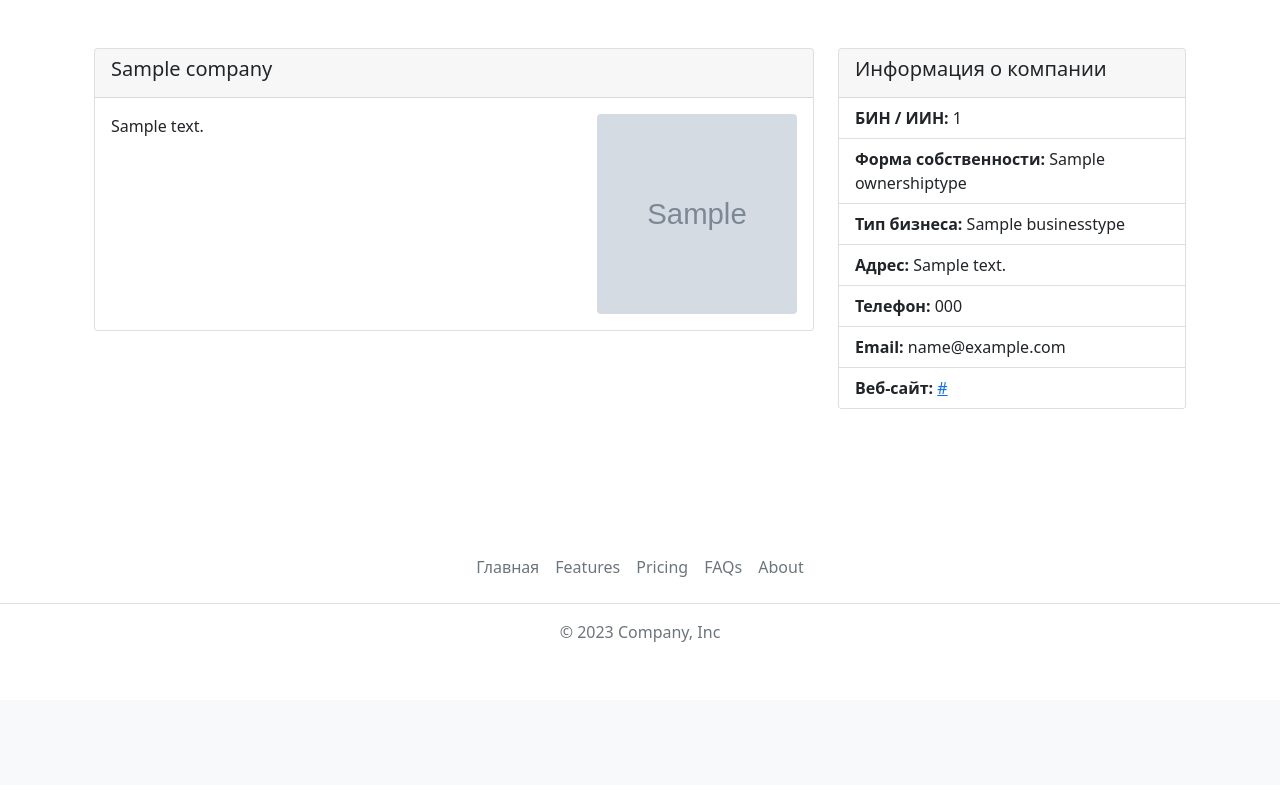
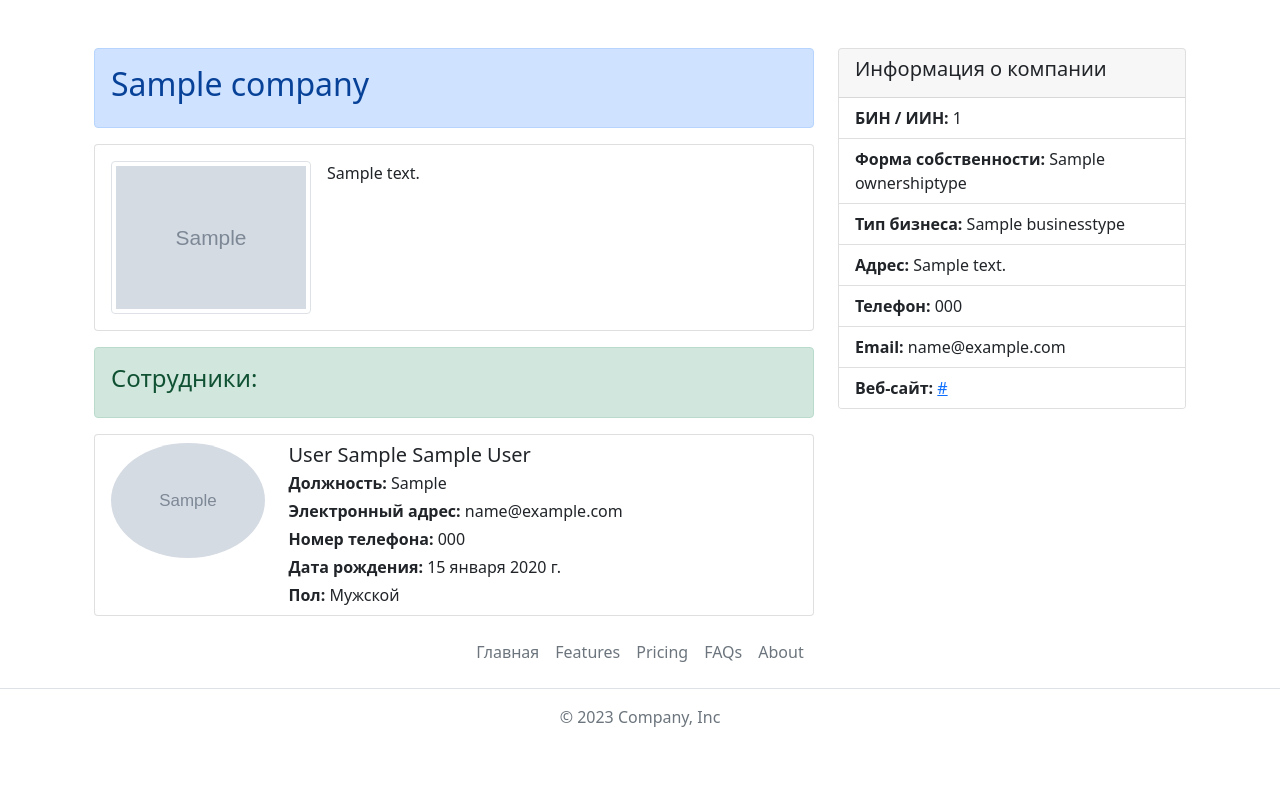
Before and after one commit to Warkinstar/SMEBase, a Django app: a page that uses templates/enterprises/company_detail.html in a window 1280 px wide. Shown: the part 100-885 px from the top of the page. Before the commit the page ends 742 px from the top, so only its background shows below. Run offline with Django 4.2, Linux system fonts and the light colour scheme; tables that the repository leaves empty hold one stand-in row (values such as "Sample post"); grey boxes marked "Sample" are stand-in pictures.

Commit message:
Templates improves & another add for employee
debug_toolbar;
django_extensions;
save_and_add_another button for employee_new;

```diff
--- a/config/urls.py
+++ b/config/urls.py
@@ -28,3 +28,4 @@ urlpatterns = [
 
 if settings.DEBUG:
     urlpatterns += static(settings.MEDIA_URL, document_root=settings.MEDIA_ROOT)
+    urlpatterns += [path("__debug__/", include("debug_toolbar.urls"))]
--- a/enterprises/forms.py
+++ b/enterprises/forms.py
@@ -16,3 +16,4 @@ class EmployeeForm(forms.ModelForm):
     class Meta:
         model = Employee
         exclude = ["company"]
+        widgets = {"date_of_birth": forms.SelectDateWidget(years=list(range(1900, 2023)))}
--- a/enterprises/views.py
+++ b/enterprises/views.py
@@ -1,4 +1,4 @@
-from django.shortcuts import render, get_object_or_404
+from django.shortcuts import render, get_object_or_404, redirect
 from django.views.generic import CreateView, ListView, DetailView, UpdateView
 from django.contrib.auth.mixins import LoginRequiredMixin
 from .models import Company, Employee
@@ -46,11 +46,15 @@ class CompanyUpdateView(LoginRequiredMixin, UpdateView):
 
 
 class EmployeeCreateView(LoginRequiredMixin, CreateView):
+    """Add company employee"""
+
     template_name = "enterprises/employee_new.html"
     form_class = EmployeeForm
 
     def dispatch(self, request, *args, **kwargs):
-        self.company = get_object_or_404(Company, slug=self.kwargs["slug"], user=request.user)
+        self.company = get_object_or_404(
+            Company, slug=self.kwargs["slug"], user=request.user
+        )
         return super().dispatch(request, *args, **kwargs)
 
     def get_context_data(self, **kwargs):
@@ -60,6 +64,9 @@ class EmployeeCreateView(LoginRequiredMixin, CreateView):
 
     def form_valid(self, form):
         form.instance.company = self.company
+        if "save_and_add_another" in self.request.POST:
+            form.save()
+            return redirect(reverse_lazy("employee_new", args=[self.company.slug]))
         return super().form_valid(form)
 
     def get_success_url(self):
--- a/templates/enterprises/company_detail.html
+++ b/templates/enterprises/company_detail.html
@@ -1,4 +1,5 @@
 {% extends "base.html" %}
+{% load static %}
 
 {% block title %}
     {{ company }}
@@ -6,6 +7,7 @@
 
 {% block content %}
 
+  {# NAVIGATION #}
   <nav aria-label="breadcrumb">
     <ol class="breadcrumb">
       <li class="breadcrumb-item"><a href="{% url 'company_list' %}">Список компаний</a></li>
@@ -13,21 +15,57 @@
     </ol>
   </nav>
 
+
   <div class="container mt-5">
     <div class="row">
+
+      {# COMPANY DESCRIPTION #}
       <div class="col-md-8">
+        <div class="alert alert-primary" role="alert">
+          <h2>{{ company }}</h2>
+        </div>
         <div class="card mb-3">
-          <div class="card-header">
-            <h5 class="card-title">{{ company.name }}</h5>
-          </div>
+<!--          <div class="card-header">-->
+<!--            <h5 class="card-title">{{ company.name }}</h5>-->
+<!--          </div>-->
           <div class="card-body">
             {% if company.image %}
-              <img src="{{ company.image.url }}" class="rounded float-end" alt="{{ company.name }} image" width="200" height="200">
+              <img src="{{ company.image.url }}" class="rounded float-start img-fluid img-thumbnail me-3" alt="{{ company.name }} image" width="200" height="200">
             {% endif %}
               <p class="card-text">{{ company.description }}</p>
             </div>
         </div>
+
+        {# EMPLOYEES #}
+        {% with employees=company.employees.all %}
+        <div class="alert alert-success" role="alert">
+          {% if employees %} <h4>Сотрудники: </h4> {% endif %}
+        </div>
+
+        <ul class="list-group">
+        {% for employee in employees %}
+          <li class="list-group-item">
+            <div class="row">
+              <div class="col-md-3">
+                <img {% if employee.image %} src="{{ employee.image.url }}" {% else %} src="{% static 'images/no-avatar.jfif' %}" {% endif %} class="mr-3 rounded-circle img-fluid" alt="{{ employee.first_name }} {{ employee.last_name }} Avatar">
+              </div>
+              <div class="col-md-9">
+                <h5 class="mt-0 mb-1">{{ employee.last_name }} {{ employee.first_name }}{% if employee.middle_name %} {{ employee.middle_name }} {% endif %}</h5>
+                <p class="mb-1"><strong>Должность: </strong>{{ employee.position }}</p>
+                <p class="mb-1"><strong>Электронный адрес: </strong>{{ employee.email }}</p>
+                <p class="mb-1"><strong>Номер телефона: </strong>{{ employee.phone_number }}</p>
+                <p class="mb-1"><strong>Дата рождения: </strong>{{ employee.date_of_birth|default_if_none:"-" }}</p>
+                <p class="mb-0"><strong>Пол: </strong>{{ employee.get_gender_display|default:"-" }}</p>
+              </div>
+            </div>
+          </li>
+        {% endfor %}
+        </ul>
+        {% endwith %}
+
       </div>
+
+      {# SIDEBAR INFO #}
       <div class="col-md-4">
         <div class="sticky-md-top">
           <div class="card">
--- a/templates/enterprises/company_list.html
+++ b/templates/enterprises/company_list.html
@@ -1,4 +1,5 @@
 {% extends "base.html" %}
+{% load static %}
 
 {% block title %}Список компаний малого и среднего бизнеса{% endblock title %}
 
@@ -9,6 +10,9 @@
     {% for company in company_list %}
     <div class="col">
   <div class="card h-100">
+      <a href="{% url 'company_detail' company.slug %}">
+        <img {% if company.image %} src="{{ company.image.url }}" {% else %} src="{% static 'images/no-image.jfif' %}" {% endif %} class="card-img-top" alt="{{ company.name }} image">
+      </a>
     <div class="card-body">
       <h5 class="card-title">{{ company.name }}</h5>
       <h6 class="card-subtitle mb-2">Тип бизнеса: {{ company.business_type }}</h6>
@@ -18,6 +22,7 @@
     </div>
   </div>
 </div>
+
     {% endfor %}
   </div>
 </div>
--- a/templates/enterprises/employee_new.html
+++ b/templates/enterprises/employee_new.html
@@ -21,6 +21,7 @@
     <form method="post" enctype="multipart/form-data">
         {% csrf_token %}
         {{ form|crispy }}
-        <input type="submit" value="Добавить работника" class="btn btn-success">
+        <button type="submit" name="save_and_add_another" class="btn btn-primary">Сохранить и добавить еще</button>
+        <button type="submit" class="btn btn-success">Сохранить</button>
     </form>
 {% endblock content %}
```
Also changed, not shown: config/settings.py (+8 -0 lines). Lines whose indentation alone changed are shown as unchanged.
